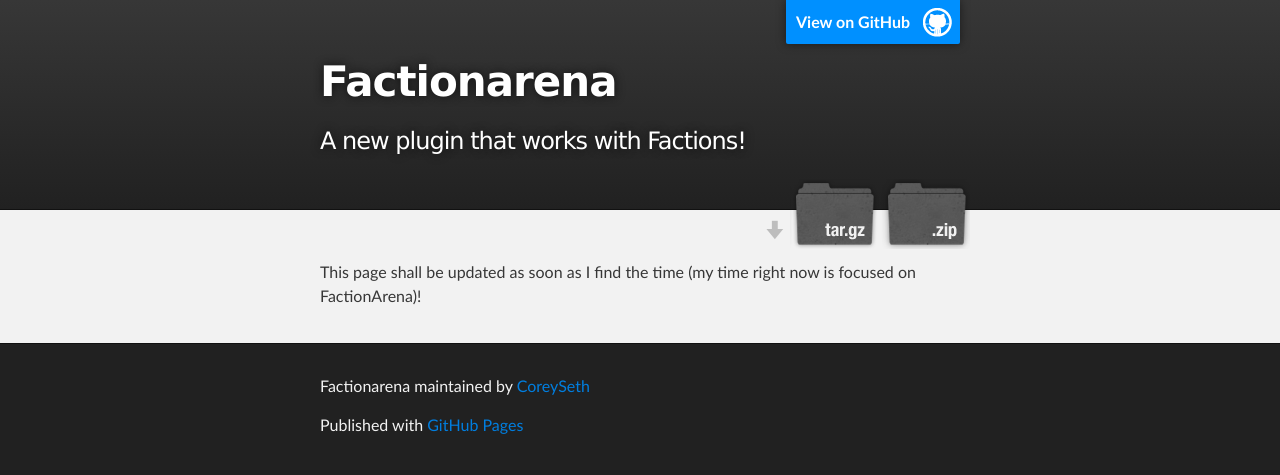
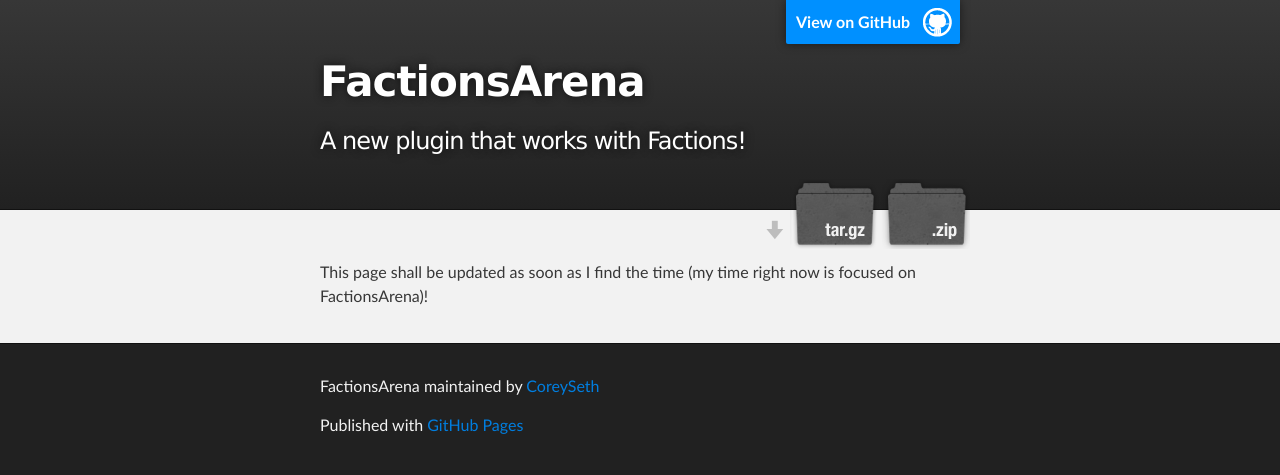
Before and after one commit to SledgeCraft/FactionsArena, a plain HTML site: page index.html in a window 1280 px wide. Drawn offline with Linux system fonts and the light colour scheme.

```diff
--- a/index.html
+++ b/index.html
@@ -4,11 +4,11 @@
   <head>
     <meta charset='utf-8' />
     <meta http-equiv="X-UA-Compatible" content="chrome=1" />
-    <meta name="description" content="Factionarena : A new plugin that works with Factions!" />
+    <meta name="description" content="FactionsArena : A new plugin that works with Factions!" />
 
     <link rel="stylesheet" type="text/css" media="screen" href="stylesheets/stylesheet.css">
 
-    <title>Factionarena</title>
+    <title>FactionsArena</title>
   </head>
 
   <body>
@@ -16,14 +16,14 @@
     <!-- HEADER -->
     <div id="header_wrap" class="outer">
         <header class="inner">
-          <a id="forkme_banner" href="https://github.com/CoreySeth/FactionArena">View on GitHub</a>
+          <a id="forkme_banner" href="https://github.com/CoreySeth/FactionsArena">View on GitHub</a>
 
-          <h1 id="project_title">Factionarena</h1>
+          <h1 id="project_title">FactionsArena</h1>
           <h2 id="project_tagline">A new plugin that works with Factions!</h2>
 
             <section id="downloads">
-              <a class="zip_download_link" href="https://github.com/CoreySeth/FactionArena/zipball/master">Download this project as a .zip file</a>
-              <a class="tar_download_link" href="https://github.com/CoreySeth/FactionArena/tarball/master">Download this project as a tar.gz file</a>
+              <a class="zip_download_link" href="https://github.com/CoreySeth/FactionsArena/zipball/master">Download this project as a .zip file</a>
+              <a class="tar_download_link" href="https://github.com/CoreySeth/FactionsArena/tarball/master">Download this project as a tar.gz file</a>
             </section>
         </header>
     </div>
@@ -31,14 +31,14 @@
     <!-- MAIN CONTENT -->
     <div id="main_content_wrap" class="outer">
       <section id="main_content" class="inner">
-        <p>This page shall be updated as soon as I find the time (my time right now is focused on FactionArena)!</p>
+        <p>This page shall be updated as soon as I find the time (my time right now is focused on FactionsArena)!</p>
       </section>
     </div>
 
     <!-- FOOTER  -->
     <div id="footer_wrap" class="outer">
       <footer class="inner">
-        <p class="copyright">Factionarena maintained by <a href="https://github.com/CoreySeth">CoreySeth</a></p>
+        <p class="copyright">FactionsArena maintained by <a href="https://github.com/CoreySeth">CoreySeth</a></p>
         <p>Published with <a href="http://pages.github.com">GitHub Pages</a></p>
       </footer>
     </div>
--- a/params.json
+++ b/params.json
@@ -1 +1 @@
-{"name":"Factionarena","tagline":"A new plugin that works with Factions!","body":"This page shall be updated as soon as I find the time (my time right now is focused on FactionArena)!","google":"","note":"Don't delete this file! It's used internally to help with page regeneration."}
+{"name":"FactionsArena","tagline":"A new plugin that works with Factions!","body":"This page shall be updated as soon as I find the time (my time right now is focused on FactionsArena)!","google":"","note":"Don't delete this file! It's used internally to help with page regeneration."}
```
